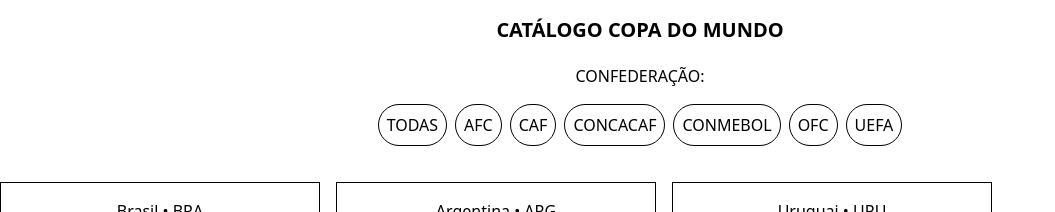
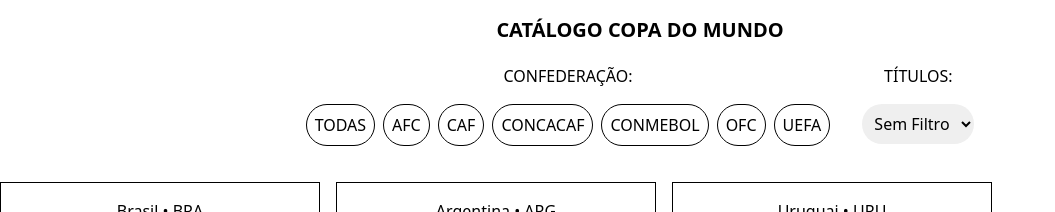
Before and after one commit to MiguelVitorOV/galeria-interativa-de-itens, a React (Vite) app: page / in a window 1280 px wide. Shown: the top 212 px of the page, without its empty margins (0-1055 px from the left). Built offline with nearby package versions, Linux system fonts and the light colour scheme.

Commit message:
add FiltroTitulo component para filtrar por titulo

```diff
--- a/src/App.jsx
+++ b/src/App.jsx
@@ -1,23 +1,28 @@
 import { useState } from "react"
 import { Carditem } from "./components/CardItem.jsx"
 import { FiltroConf } from "./components/FiltroConf.jsx"
+import { FiltroTitulo} from "./components/FiltroTitulo.jsx"
 import data from "./data.js"
 
 function App() {
   const [filtroConfederacao, setFiltroConfederacao] = useState(null)
-  const [filtroTitulo, setFiltroTitulo] = useState(null)
+  const [filtroTitulo, setFiltroTitulo] = useState('')
 
   return (
     <div className="flex flex-col items-center gap-5 mt-4">
       <h1 className="text-xl font-semibold font">CATÁLOGO COPA DO MUNDO</h1>
 
-      <FiltroConf setFiltro={setFiltroConfederacao}/>
+      <div className="flex justify-center w-full">
+        <FiltroConf setFiltro={setFiltroConfederacao}/>
+        <FiltroTitulo setFiltro={setFiltroTitulo} filtro={filtroTitulo}/>
+      </div>
+
 
       <div className="flex gap-4 flex-wrap">
         {data.filter((time) => {
           return !filtroConfederacao || time.confederacao === filtroConfederacao
         }).filter((time) => {
-          return filtroTitulo === null || time.titulosCopa === filtroTitulo
+          return filtroTitulo === null || (filtroTitulo === 0? time.titulosCopa === filtroTitulo : time.titulosCopa >= filtroTitulo)
         }).map((time) => {
         return (<Carditem key={time.id}
         id={time.id}
--- /dev/null
+++ b/src/components/FiltroTitulo.jsx
@@ -0,0 +1,24 @@
+export function FiltroTitulo(props) {
+    const setFiltro = (e) =>{
+        props.setFiltro(e.target.value === '' ? '' : Number(e.target.value))
+        console.log(`Titulos filtrados: ${e.target.value}`)
+    }
+
+    return (
+        <div className="flex flex-col items-center">
+            <h1>TÍTULOS:</h1>
+            <div className="flex p-4 items-center gap-2">
+                <select value={props.filtro} onChange={setFiltro}
+                className="rounded-full p-2">
+                    <option value="">Sem Filtro</option>
+                    <option value='0'>Nenhum</option>
+                    <option value='1'>1+</option>
+                    <option value='2'>2+</option>
+                    <option value='3'>3+</option>
+                    <option value='4'>4+</option>
+                    <option value='5'>5+</option>
+                </select>
+            </div>
+        </div>
+    )
+}
```
